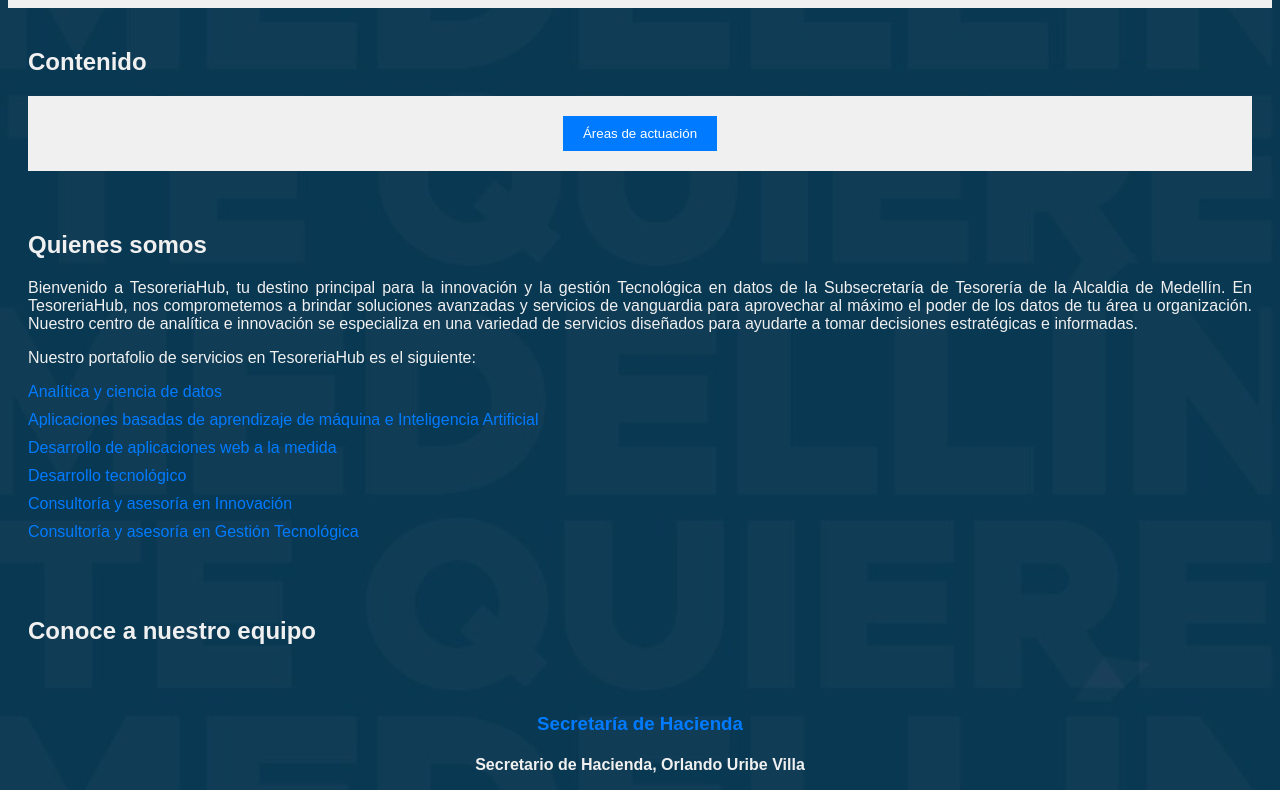
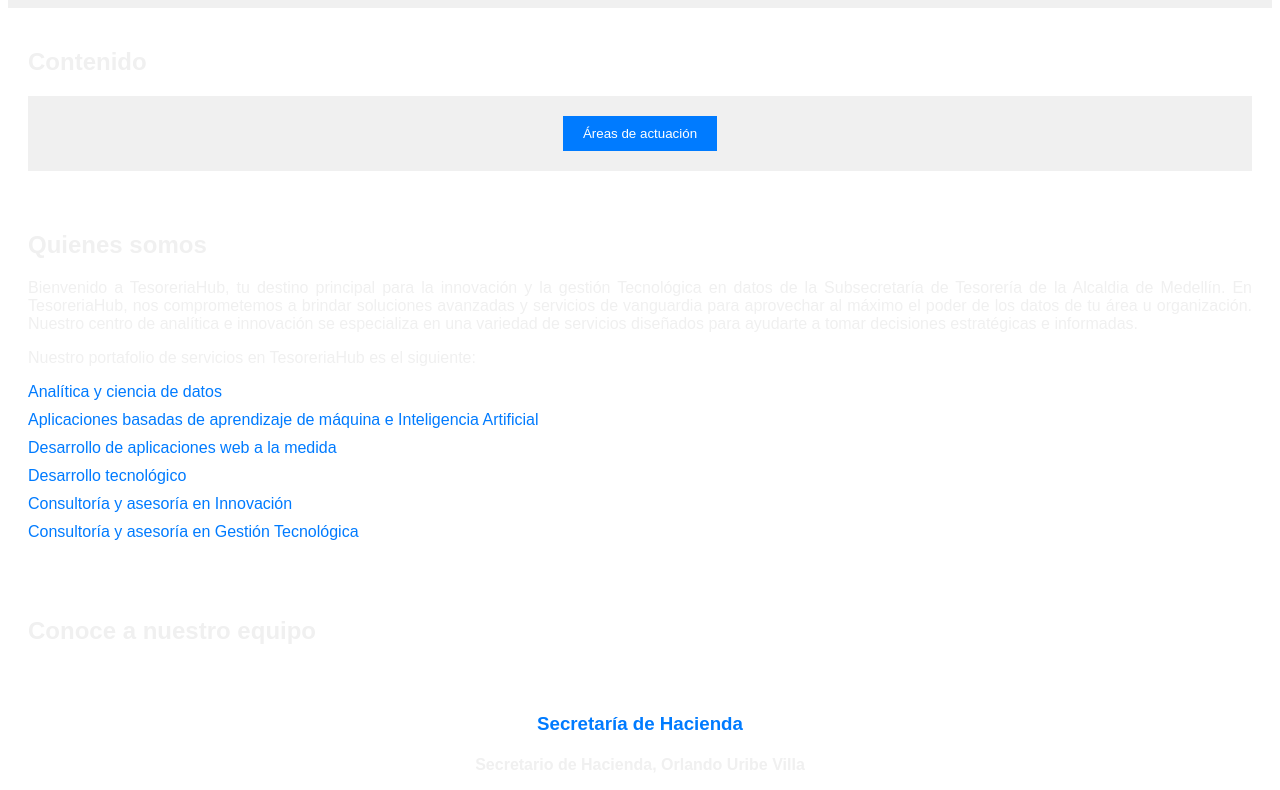
Before and after one commit to tesoreriahub/tesoreria, a plain HTML site: page index.html in a window 1280 px wide. Shown: the part 144-934 px from the top of the page. Drawn offline with Linux system fonts and the light colour scheme.

Commit message:
Update styles.css

```diff
--- a/styles.css
+++ b/styles.css
@@ -1,5 +1,5 @@
 body {
-    background-image: url('fondo.jpeg');
+    background-image: 'fondo.jpeg';
     background-size: cover;
     background-repeat: no-repeat;
     background-attachment: fixed;
```
